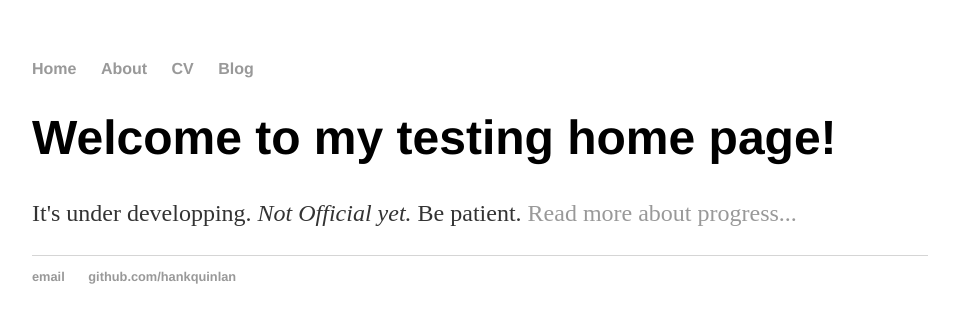
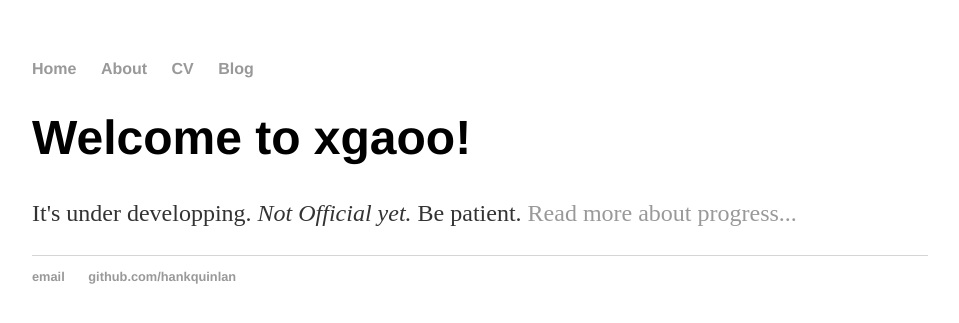
Before and after one commit to xgaoo/xgaoo.github.io, a Jekyll site: the page built from index.html, in a window 1280 px wide. Shown: the top 323 px of the page, without its empty margins (160-1119 px from the left). Built offline with Jekyll 4.4.1, drawn with Linux system fonts in a browser that asks for light colours.

Commit message:
Update index.html

```diff
--- a/index.html
+++ b/index.html
@@ -3,6 +3,6 @@ layout: default
 title: Hank Quinlan, Horrible Cop
 ---
 <div class="blurb">
-	<h1>Welcome to my testing home page!</h1>
+	<h1>Welcome to xgaoo!</h1>
 	<p>It's under developping. <em>Not Official yet.</em> Be patient. <a href="/about">Read more about progress...</a></p>
 </div><!-- /.blurb -->
```
